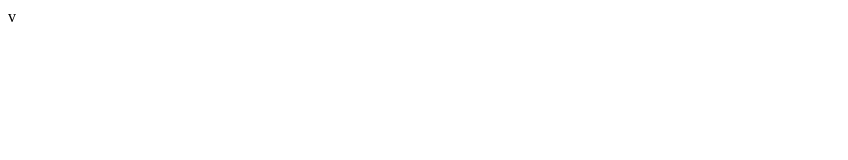
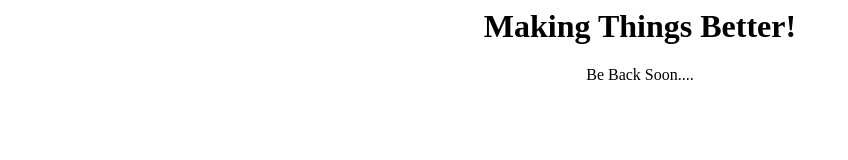
Before and after one commit to pineapple-petezah/pineapple, a plain HTML site: page index.html in a window 1280 px wide. Shown: the whole page, without its empty margins (0-848 px from the left). Drawn offline with Linux system fonts and the light colour scheme.

Commit message:
Update index.html

```diff
--- a/index.html
+++ b/index.html
@@ -1 +1,8 @@
-v
+<style>
+body {
+    text-align: center;
+}
+</style>
+
+<h1>Making Things Better!</h1>
+<p>Be Back Soon....</p>
```
